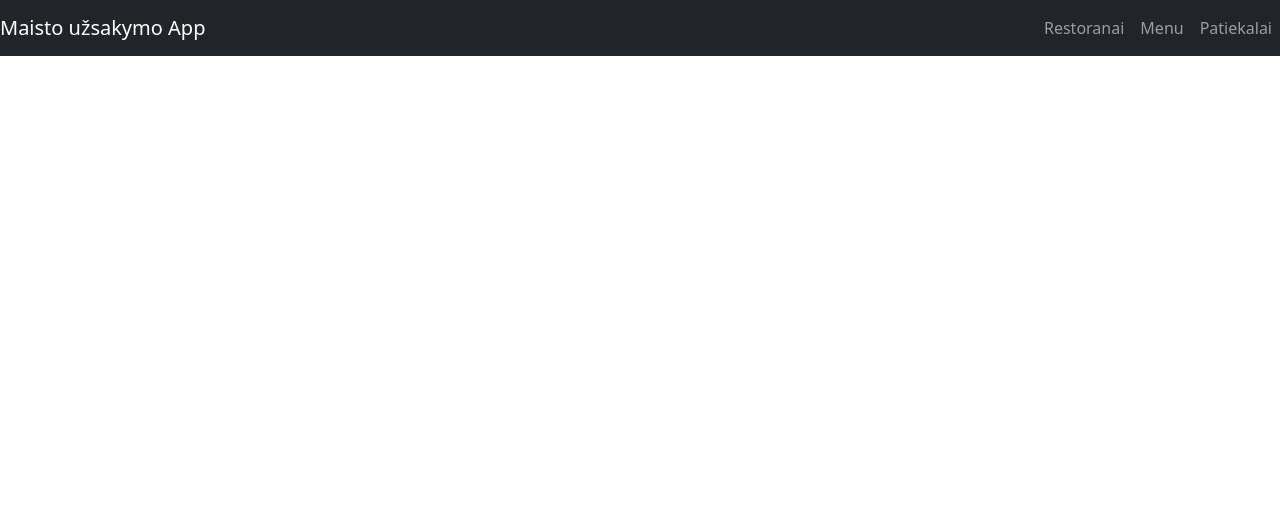
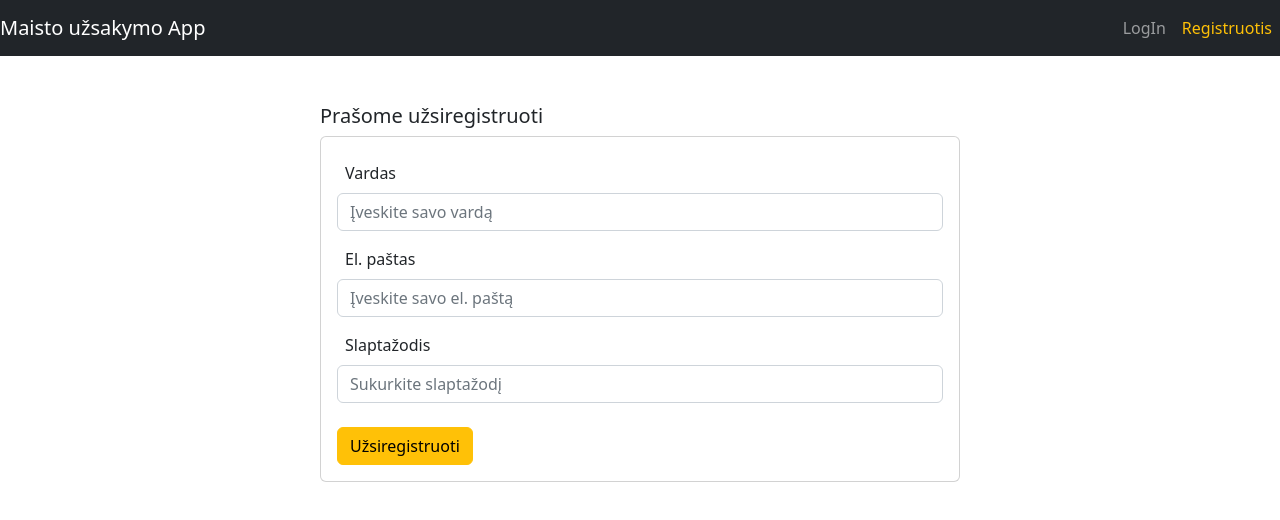
Before and after one commit to alinapak/Restaurant-exam-react, a React (Create React App) app: page /register in a window 1280 px wide. Shown: the top 520 px of the page. Built offline with nearby package versions, Linux system fonts and the light colour scheme.

Commit message:
added login and register forms

```diff
--- a/src/App.js
+++ b/src/App.js
@@ -7,8 +7,8 @@
 import Menu from './components/Menu/Menu';
 import Dish from './components/Dish/Dish';
 import 'bootstrap/dist/css/bootstrap.min.css';
-// import Login from './components/Login/Login';
-// import Register from './components/Register/Register';
+import Login from './components/Login/Login';
+import Register from './components/Register/Register';
 
 function App() {
 
@@ -20,8 +20,8 @@
         <Route path='/restaurants' element={<Restaurant />} />
         <Route path='/menus' element={<Menu />} />
         <Route path='/dishes' element={<Dish />} />
-        {/* <Route path='/login' element={<Login />} /> */}
-        {/* <Route path='/register' element={<Register />} /> */}
+        <Route path='/login' element={<Login />} />
+        <Route path='/register' element={<Register />} />
       </Routes>
     </BrowserRouter>
   );
--- a/src/components/Header/Header.js
+++ b/src/components/Header/Header.js
@@ -3,23 +3,22 @@
 import { NavLink } from 'react-router-dom';
 
 const Header = () => {
-  //  const [token, setToken] = useState(localStorage.getItem("token"));
+   const [token, setToken] = useState(localStorage.getItem("token"));
    return (
       <nav className="navbar navbar-expand-sm navbar-dark bg-dark">
          <NavLink className={({ isActive }) => (isActive ? "navbar-brand text-warning active" : "navbar-brand ")} to="/">Maisto užsakymo App</NavLink>
          <div className="navbar-collapse d-flex justify-content-end">
-            {/* {token
-               ?  */}
+         {token?
                <ul className="navbar-nav ">  <li className="nav-item"><NavLink className={({ isActive }) => (isActive ? "nav-link text-warning active" : "nav-link ")} to="/restaurants">Restoranai</NavLink></li>
                <li className=" "><NavLink className={({ isActive }) => (isActive ? "nav-link text-warning active" : "nav-link ")} to="/menus">Menu</NavLink></li>
                   <li className=" "><NavLink className={({ isActive }) => (isActive ? "nav-link text-warning active" : "nav-link ")} to="/dishes">Patiekalai</NavLink></li>
                  </ul>
-               {/* :  */}
-               {/* <ul className="navbar-nav"><li className="nav-item"><NavLink className={({ isActive }) => (isActive ? "nav-link text-warning active" : "nav-link ")} to="/login">LogIn</NavLink></li>   <li className="nav-item"><NavLink className={({ isActive }) => (isActive ? "nav-link text-warning active" : "nav-link ")} to="/register">Registruotis</NavLink></li></ul> */}
-               {/* } */}
+               :
+               <ul className="navbar-nav"><li className="nav-item"><NavLink className={({ isActive }) => (isActive ? "nav-link text-warning active" : "nav-link ")} to="/login">LogIn</NavLink></li>   <li className="nav-item"><NavLink className={({ isActive }) => (isActive ? "nav-link text-warning active" : "nav-link ")} to="/register">Registruotis</NavLink></li></ul>
+         }
          </div>
          <div>
-            {/* {token?<button className='btn btn-danger m-1 ' onClick={(e) => { setToken(localStorage.removeItem('token')); window.location.href = '/login' }} >Atsijungti</button>:""} */}
+            {token?<button className='btn btn-danger m-1 ' onClick={(e) => { setToken(localStorage.removeItem('token')); window.location.href = '/login' }} >Atsijungti</button>:""}
             </div>
       </nav>
    )
--- /dev/null
+++ b/src/components/Login/Login.css
@@ -0,0 +1 @@
+.Login {}
--- /dev/null
+++ b/src/components/Login/Login.js
@@ -0,0 +1,66 @@
+import React, { useEffect, useState } from 'react';
+import { useNavigate } from 'react-router-dom';
+
+async function loginUser(credentials) {
+  console.log(JSON.stringify(credentials));
+  return fetch('http://127.0.0.1:8000/api/login',
+    {
+      method: 'POST', headers: { 'Content-Type': 'application/json' },
+      body: JSON.stringify(credentials)
+    }).then(data => data.json())
+  // .then((d) => {
+  //     console.log(d["authorisation"]['token']);
+  // return d;}
+  // );
+}
+
+export default function Login({ setLogedIn }) {
+  const [token, setToken] = useState(localStorage.getItem("token"));
+  const [email, setEmail] = useState();
+  const [password, setPassword] = useState();
+  const nav = useNavigate();
+
+  useEffect(() => {
+    if (token) {
+console.log(token);
+window.location.href='/restaurants'}
+    else if(!token){
+      return nav("/login");
+    }
+  }, [token]);
+
+  const handleSubmit = async (event) => {
+    event.preventDefault();
+    const loginInfo = await loginUser({ email, password });
+    console.log(loginInfo);
+    setToken(loginInfo["authorisation"]["token"]);
+    localStorage.setItem('token', loginInfo["authorisation"]["token"]);
+    localStorage.setItem('username', loginInfo["user"]["name"]);
+    // localStorage.setItem('admin', loginInfo["user"]["admin"]);
+    setLogedIn(true);
+  }
+
+  return (
+
+
+    <div className="col-sm-6 mt-5 offset-sm-3">
+      <h5>Please login</h5>
+      <div className='card p-3'>
+
+        <form onSubmit={handleSubmit}>
+          <div className="form-group">
+            <label className='m-2' htmlFor="email">Email address</label>
+            <input type="email" className="form-control mb-2" id="email" onChange={e => setEmail(e.target.value)} placeholder="Enter email" required />
+          </div>
+          <div className="form-group">
+            <label className='m-2' htmlFor="pass">Password</label>
+            <input type="password" className="form-control" id="pass" onChange={e => setPassword(e.target.value)}  required placeholder="Password" />
+          </div>
+          <br />
+          <button type="submit" className="btn btn-warning">Submit</button>
+        </form>
+
+      </div>
+    </div>
+  )
+}
--- /dev/null
+++ b/src/components/Register/Register.css
@@ -0,0 +1 @@
+.Register {}
--- /dev/null
+++ b/src/components/Register/Register.js
@@ -0,0 +1,58 @@
+import React, {useState } from 'react';
+import { useNavigate } from 'react-router-dom';
+import './Register.css';
+
+
+function Register() {
+  const [name, setName] = useState("");
+  const [email, setEmail] = useState("");
+  const [password, setPassword] = useState("");
+  const nav = useNavigate();
+
+  const createUser = async (e) => {
+    e.preventDefault();
+    const formData = new FormData();
+    formData.append('name', name);
+    formData.append('email', email);
+    formData.append('password', password);
+
+    await fetch("http://127.0.0.1:8000/api/register", {
+      method: 'POST',
+      body: formData,
+      headers: { "Accept": 'application/json'},
+    }).then(response => {
+      console.log(response);
+
+      if (response.status === 200) {
+          console.log('ok');
+          return nav("/login");
+      }
+  });
+  }
+    return (
+      <>
+        <div className="col-sm-6 mt-5 offset-sm-3">
+          <h5>Prašome užsiregistruoti</h5>
+          <div className='card p-3'>
+            <form onSubmit= {createUser}>
+              <div className="form-group">
+                <label className='m-2' htmlFor="text">Vardas</label>
+                <input type="text" className="form-control mb-2" id="text" placeholder="Įveskite savo vardą" value={name} onChange={(e) => setName(e.target.value)} />
+              </div>
+              <div className="form-group">
+                <label className='m-2' htmlFor="email">El. paštas</label>
+                <input type="email" className="form-control mb-2" id="email" placeholder="Įveskite savo el. paštą" value={email} onChange={(e) => setEmail(e.target.value)} />
+              </div>
+              <div className="form-group">
+                <label className='m-2' htmlFor="pass">Slaptažodis</label>
+                <input type="password" className="form-control" id="pass" placeholder="Sukurkite slaptažodį" value={password} onChange={(e) => setPassword(e.target.value)} />
+              </div>
+              <br />
+              <button type="submit" className="btn btn-warning">Užsiregistruoti</button>
+            </form>
+          </div>
+        </div>
+      </>
+    );
+}
+export default Register;
--- a/src/components/Restaurant/Restaurant.js
+++ b/src/components/Restaurant/Restaurant.js
@@ -13,7 +13,7 @@
     const [address, setAddress] = useState("");
     const [updateForm, setUpdateForm] = useState(false);
     const [restId, setRestId] = useState("");
-    // const [token, _] = useState(localStorage.getItem("token"));
+    const [token, _] = useState(localStorage.getItem("token"));
 
     function createRest() {
         const formData = new FormData();
@@ -26,7 +26,7 @@
         // fetch while creating app
         fetch("http://127.0.0.1:8000/api/v1/restaurants", {
             method: 'POST',
-            // headers: { 'Accept': 'application/json', "Authorization": `Bearer ${token}` },
+            headers: { 'Accept': 'application/json', "Authorization": `Bearer ${token}` },
             body: formData
         });
     }
@@ -55,7 +55,7 @@
         // fetch while creating app
         fetch("http://127.0.0.1:8000/api/v1/restaurants/" + restId, {
             method: 'POST',
-            // headers: { 'Accept': 'application/json', "Authorization": `Bearer ${token}` },
+            headers: { 'Accept': 'application/json', "Authorization": `Bearer ${token}` },
             body: formData
         })
     }
@@ -63,7 +63,7 @@
         // fetch from heroku
         // fetch("https://lara-restaurant-prepare.herokuapp.com/api/v1/restaurants/" + id, { method: 'DELETE' })
         fetch("http://127.0.0.1:8000/api/v1/restaurants/" + id, { method: 'DELETE',
-        //  headers: { 'Accept': 'application/json', "Authorization": `Bearer ${token}` }
+         headers: { 'Accept': 'application/json', "Authorization": `Bearer ${token}` }
          })
             .then((response) => {
                 if (response.status === 200) {
@@ -78,7 +78,7 @@
         // fetch("https://lara-restaurant-prepare.herokuapp.com/api/v1/restaurants")
         // fetch while creating app
         fetch("http://127.0.0.1:8000/api/v1/restaurants/",
-        // { headers: { 'Content-Type': 'application/json', 'Accept': 'application/json', "Authorization": `Bearer ${token}` } }
+        { headers: { 'Content-Type': 'application/json', 'Accept': 'application/json', "Authorization": `Bearer ${token}` } }
         )
             .then(res => res.json())
             .then(
```
Also changed, not shown: src/components/Dish/Dish.js (+6 -7 lines), src/components/Menu/Menu.js (+6 -5 lines), 1 other file (tests, documents, lock files or other folders).
